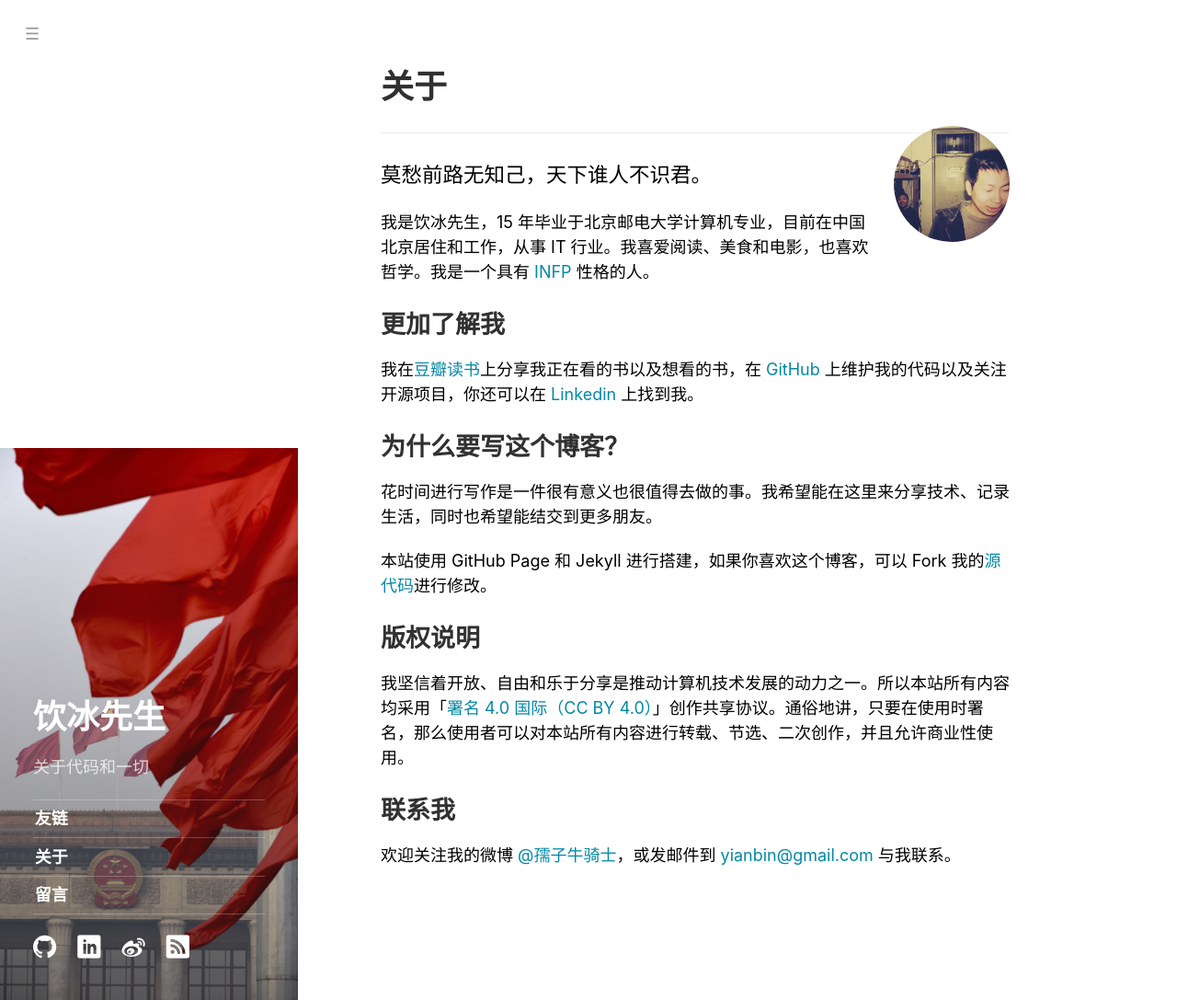
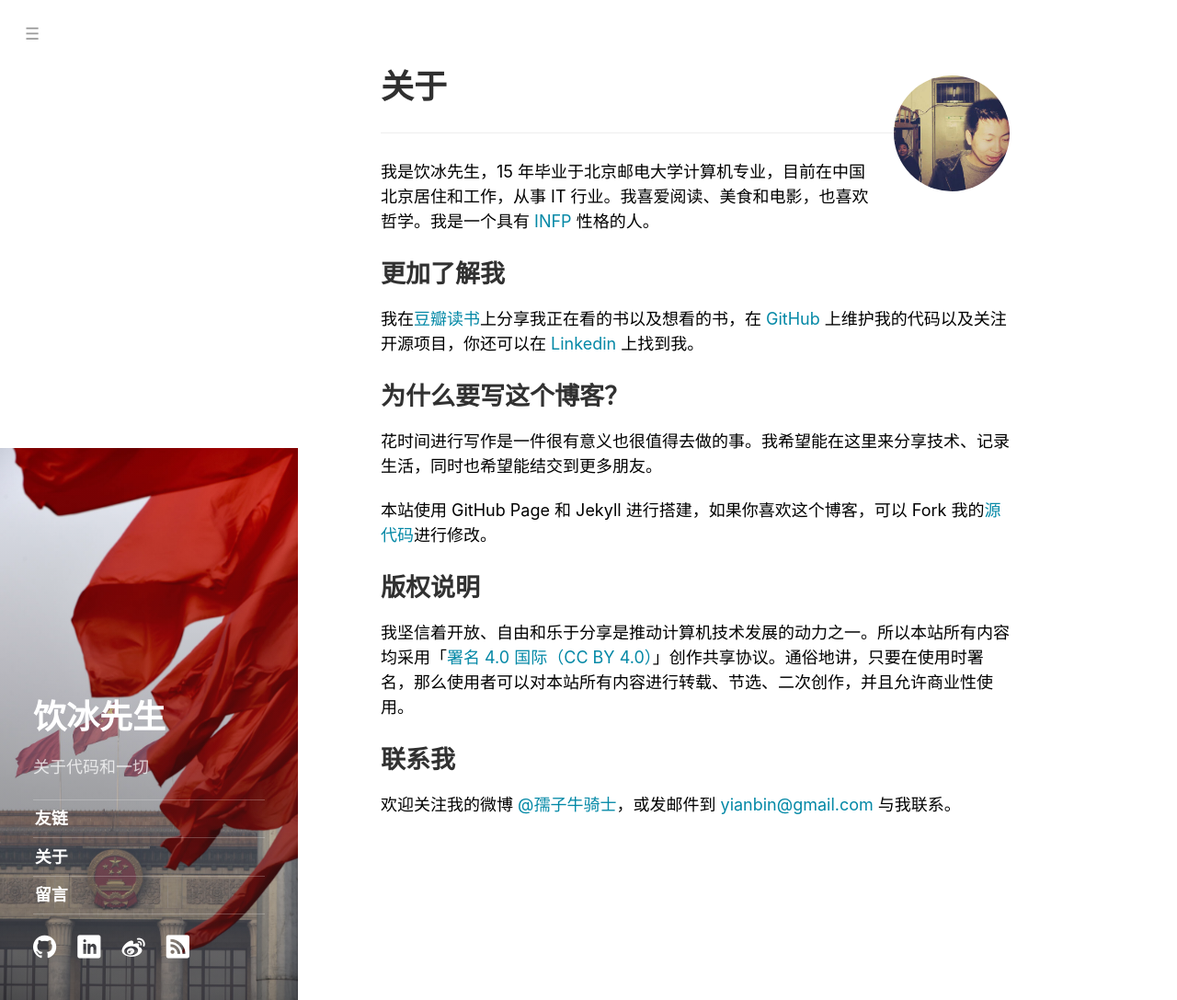
Before and after one commit to ybm/myanbin.github.io, a Jekyll site: the page built from about.md, in a window 1280 px wide and 1087 px high. Shown: the whole window at 92% size. Built offline with Jekyll 4.4.1, drawn with Linux system fonts in a browser that asks for light colours; comment, search, counter and statistics services are not loaded.

Commit message:
Update about.md

```diff
--- a/about.md
+++ b/about.md
@@ -6,8 +6,6 @@ image: /public/img/redflag.jpg
 order: 6
 ---
 
-莫愁前路无知己，天下谁人不识君。
-{:.lead}
 
 
 {% comment %}
```
